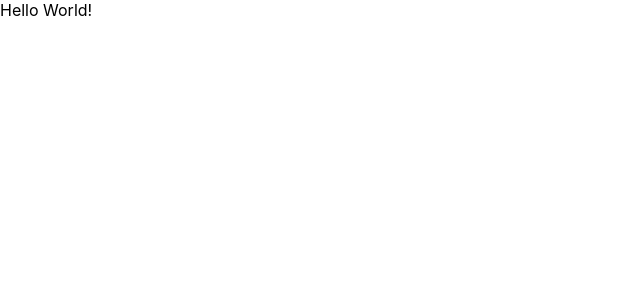
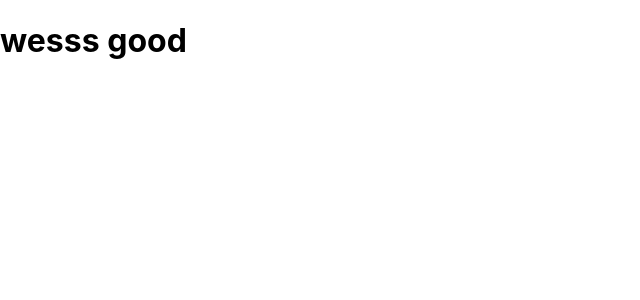
Before and after one commit to cydneypo034/animebaedeaux, a React (Create React App) app in the folder client/: page /edit-user/1 in a window 1280 px wide. Shown: the top 300 px of the page, without its empty margins (0-640 px from the left). Built offline with nearby package versions, Linux system fonts and the light colour scheme.

Commit message:
added react components to user files

```diff
--- a/client/src/App.js
+++ b/client/src/App.js
@@ -1,15 +1,20 @@
-import react, { Component } from 'react';
+import { Component } from 'react';
 import { BrowserRouter as Router, Route } from 'react-router-dom'
-
-
-
-
+import ShowAllUsers from './components/showuserlist.js';
+import ShowOneUser from './components/showoneuser.js';
+import CreateNewUser from './components/createnewuser.js';
+import EditOneUser from './components/editoneuser.js';
 
 export default class App extends Component {
   render() {
     return (
       <div className="app">
-        Hello World!
+        <Router>
+          <Route exact path="/" component={ShowAllUsers}/>
+          <Route path="/one-user/:id" component={ShowOneUser}/>
+          <Route path="/create-user" component={CreateNewUser} />
+          <Route path="/edit-user/:id" component={EditOneUser} />
+        </Router>
       </div>
     )
   }
--- a/client/src/components/createnewuser.js
+++ b/client/src/components/createnewuser.js
@@ -0,0 +1,11 @@
+import React, { Component } from "react";
+
+export default class CreateNewUser extends Component {
+    render() {
+        return (
+            <div>
+                <h1>Wassup</h1>
+            </div>
+        )
+    }
+}
--- a/client/src/components/editoneuser.js
+++ b/client/src/components/editoneuser.js
@@ -0,0 +1,11 @@
+import React, { Component } from "react";
+
+export default class EditOneUser extends Component {
+    render() {
+        return (
+            <div>
+                <h1>wesss good</h1>
+            </div>
+        )
+    }
+}
--- a/client/src/components/showoneuser.js
+++ b/client/src/components/showoneuser.js
@@ -0,0 +1,11 @@
+import React, { Component } from "react";
+
+export default class ShowOneUser extends Component {
+    render() {
+        return (
+            <div>
+                <h1>Yo!</h1>
+            </div>
+        )
+    }
+}
--- a/client/src/components/showuserlist.js
+++ b/client/src/components/showuserlist.js
@@ -0,0 +1,11 @@
+import React, { Component } from "react";
+
+export default class ShowUserList extends Component {
+    render() {
+        return (
+            <div>
+                <h1>Hi</h1>
+            </div>
+        )
+    }
+}
```
